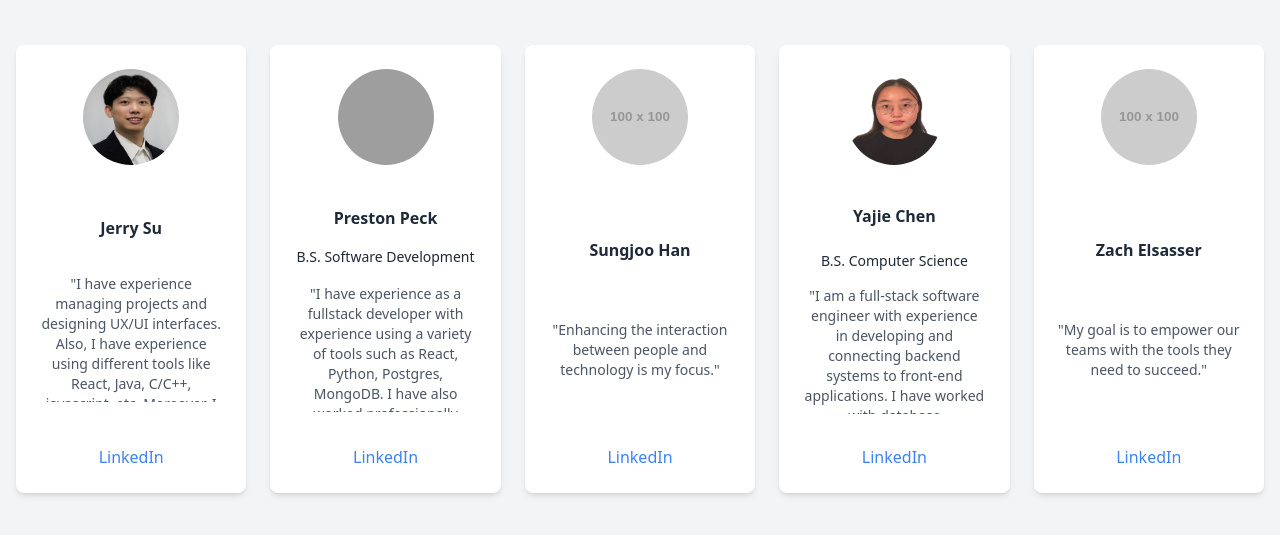
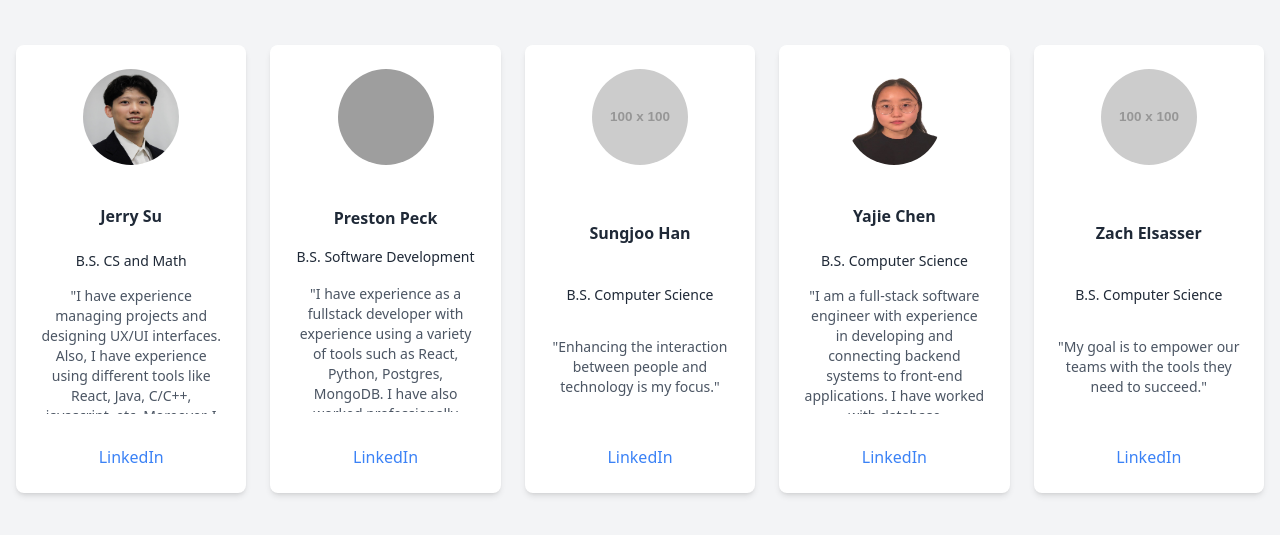
Before and after one commit to jobqueryteam/jobqueryteam.github.io, a plain HTML site: page index.html in a window 1280 px wide. Shown: the part 151-686 px from the top of the page. Drawn offline with nearby package versions, Linux system fonts and the light colour scheme; grey boxes are pictures that could not be loaded; placeholder pictures from the web are drawn by us.

Commit message:
added degrees

```diff
--- a/index.html
+++ b/index.html
@@ -19,13 +19,14 @@
             <div class="bg-white rounded-lg shadow-md p-6 text-center flex flex-col justify-between h-[28rem]">
                 <img src="../images/jsu.jpg" alt="Person 1" class="w-24 h-24 mx-auto rounded-full mb-4">
                 <p class="font-bold my-4">Jerry Su</p>
+                <p class="text-sm mb-2">B.S. CS and Math</p>
                 <div class="text-sm text-gray-600 mb-4 overflow-y-auto max-h-32">
                     "I have experience managing projects and designing UX/UI interfaces. Also, I have experience using
                     different tools like React, Java, C/C++, javascript, etc. Moreover, I enjoy playing basketball,
                     tennis,
                     golfing."
                 </div>
-                <a href="#" class="text-blue-500 mt-2">LinkedIn</a>
+                <a href="https://www.linkedin.com/in/jerry-junlin-su-507599224/" class="text-blue-500 mt-2">LinkedIn</a>
             </div>
             <!-- Card 2 -->
             <div class="bg-white rounded-lg shadow-md p-6 text-center flex flex-col justify-between h-[28rem]">
@@ -45,6 +46,7 @@
             <div class="bg-white rounded-lg shadow-md p-6 text-center flex flex-col justify-between h-[28rem]">
                 <img src="https://via.placeholder.com/100" alt="Person 3" class="w-24 h-24 mx-auto rounded-full mb-4">
                 <p class="font-bold my-4">Sungjoo Han</p>
+                <p class="text-sm mb-2">B.S. Computer Science</p>
                 <div class="text-sm text-gray-600 mb-4 overflow-y-auto max-h-32">
                     "Enhancing the interaction between people and technology is my focus."
                 </div>
@@ -67,6 +69,7 @@
             <div class="bg-white rounded-lg shadow-md p-6 text-center flex flex-col justify-between h-[28rem]">
                 <img src="https://via.placeholder.com/100" alt="Person 5" class="w-24 h-24 mx-auto rounded-full mb-4">
                 <p class="font-bold my-4">Zach Elsasser</p>
+                <p class="text-sm mb-2">B.S. Computer Science</p>
                 <div class="text-sm text-gray-600 mb-4 overflow-y-auto max-h-32">
                     "My goal is to empower our teams with the tools they need to succeed."
                 </div>
```
